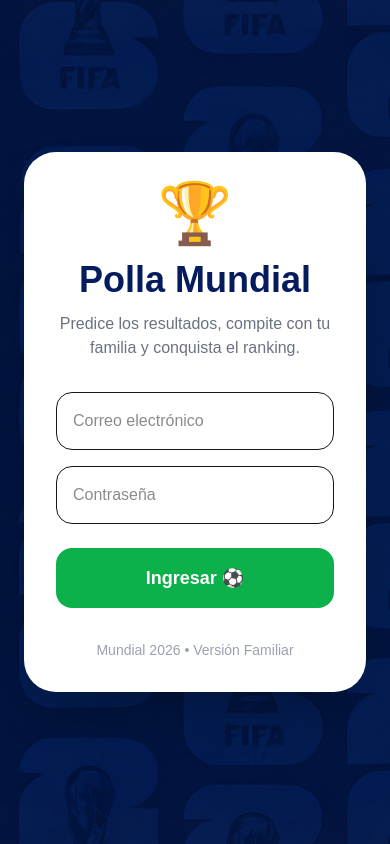
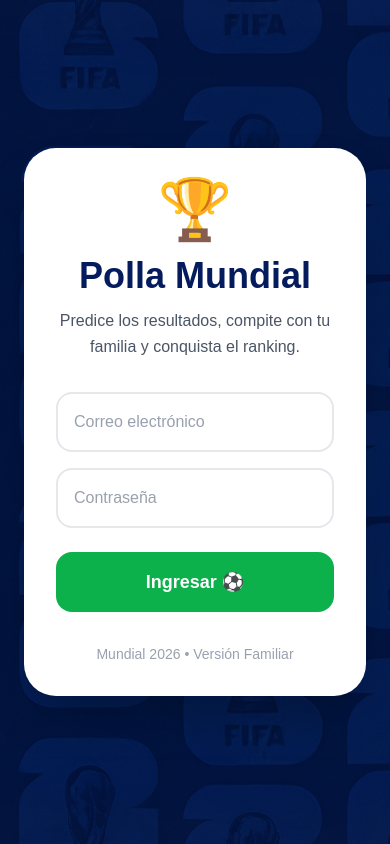
Before and after one commit to felipescala07/app-mundial, a Next.js app: page /login in a window 390 px wide. Built offline with nearby package versions, Linux system fonts and the light colour scheme.

Commit message:
Fix iPhone login inputs

```diff
--- a/app/login/page.tsx
+++ b/app/login/page.tsx
@@ -142,8 +142,9 @@ shadow-2xl
           </h1>
 
           <p className="
-          text-gray-500
+text-gray-600
 mt-3
+leading-relaxed
 ">
             Predice los resultados,
             compite con tu familia
@@ -153,49 +154,59 @@ shadow-2xl
         </div>
 
         <input
-
+  type="email"
+  autoCorrect="off"
+  autoCapitalize="none"
+  spellCheck={false}
   className="
   w-full
   p-4
-          border
+  border-2
+  border-gray-200
   rounded-2xl
   mb-4
+  bg-white
+  text-[#041B5E]
+  placeholder:text-gray-400
+  focus:outline-none
+  focus:border-[#0DB14B]
+  transition-all
   "
-
   placeholder="Correo electrónico"
-
   value={email}
-
   onChange={(e)=>
     setEmail(
       e.target.value
     )
   }
-
 />
 
 <input
-
   type="password"
-
+  autoCorrect="off"
+  autoCapitalize="none"
+  spellCheck={false}
   className="
   w-full
   p-4
-          border
+  border-2
+  border-gray-200
   rounded-2xl
   mb-6
+  bg-white
+  text-[#041B5E]
+  placeholder:text-gray-400
+  focus:outline-none
+  focus:border-[#0DB14B]
+  transition-all
   "
-
   placeholder="Contraseña"
-
   value={password}
-
   onChange={(e)=>
     setPassword(
       e.target.value
     )
   }
-
 />
 
         <button
```
Lines whose indentation alone changed are shown as unchanged.
